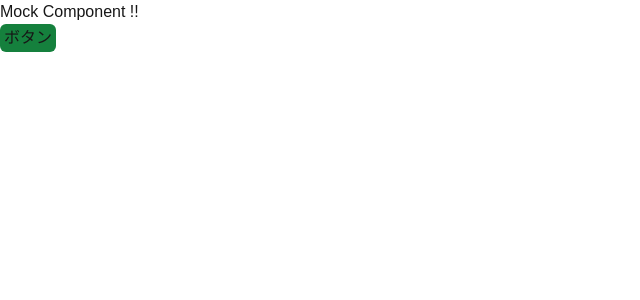
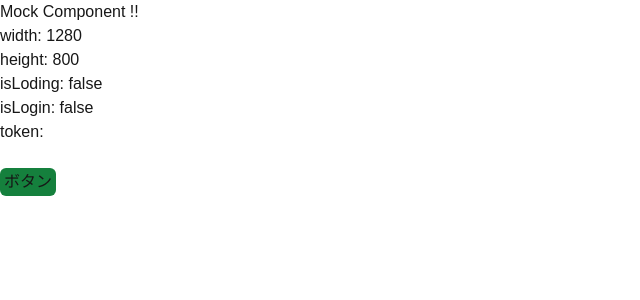
Before and after one commit to tomoyuki65/next15sample, a Next.js app: page /mock in a window 1280 px wide. Shown: the top 300 px of the page, without its empty margins (0-640 px from the left). Built offline with nearby package versions, Linux system fonts and the light colour scheme; no server answers.

Commit message:
add window size

```diff
--- a/src/components/mock/Mock/Mock.tsx
+++ b/src/components/mock/Mock/Mock.tsx
@@ -1,16 +1,31 @@
 "use client";
 
 import Button from "@/components/common/Button/Button";
+import { useStateContext } from "@/contexts/common/StateContext";
 import { toast } from "react-toastify";
 
 export default function Mock() {
+  const {
+    windowSize,
+    isLoding,
+    isLogin,
+    token,
+  } = useStateContext();
+
   const onClick = () => {
     toast.success("メッセージテスト！！");
     console.log("ボタンをクリックしました！");
   };
+
   return (
     <>
       <h1>Mock Component !!</h1>
+      <p>width: {windowSize.width}</p>
+      <p>height: {windowSize.height}</p>
+      <p>isLoding: {String(isLoding)}</p>
+      <p>isLogin: {String(isLogin)}</p>
+      <p>token: {token}</p>
+      <br />
       <Button text={"ボタン"} onClick={onClick} />
     </>
   );
--- a/src/contexts/common/StateContext.tsx
+++ b/src/contexts/common/StateContext.tsx
@@ -3,7 +3,13 @@
 import { getSessionCookie } from "@/libs/cookie/cookie";
 import { createContext, useContext, useEffect, useState } from "react";
 
+interface WindowSize {
+  width: number;
+  height: number;
+}
+
 interface StateContext {
+  windowSize: WindowSize;
   isLoding: boolean;
   isLogin: boolean;
   token: string;
@@ -20,6 +26,10 @@ export const StateContextProvider = ({ children }: StateContextProviderProps) =>
   const [isLoding, setIsLoding] = useState(true);
   const [isLogin, setIsLogin] = useState(false); /* eslint-disable-line */
   const [token, setToken] = useState("");
+  const [windowSize, setWindowSize] = useState<WindowSize>({
+    width: 0,
+    height: 0,
+  });
 
   useEffect(() => {
     if (!isLogin) {
@@ -38,6 +48,27 @@ export const StateContextProvider = ({ children }: StateContextProviderProps) =>
         }
       })();
     }
+
+    // クライアントサイドのみ実行
+    if (typeof window !== "undefined") {
+      // Windowのサイズを取得して設定
+      function handleResize() {
+        setWindowSize({
+          width: window.innerWidth,
+          height: window.innerHeight,
+        });
+      }
+
+      handleResize();
+
+      // 画面サイズが変更されたら再取得
+      window.addEventListener("resize", handleResize);
+
+      // クリーンアップ関数
+      return () => {
+        window.removeEventListener("resize", handleResize);
+      };
+    }
     /* eslint-disable-next-line react-hooks/exhaustive-deps */
   }, []);
 
@@ -53,6 +84,7 @@ export const StateContextProvider = ({ children }: StateContextProviderProps) =>
   }, [isLoding]);
 
   const StateContextValues = {
+    windowSize: windowSize,
     isLoding: isLoding,
     isLogin: isLogin,
     token: token,
```
